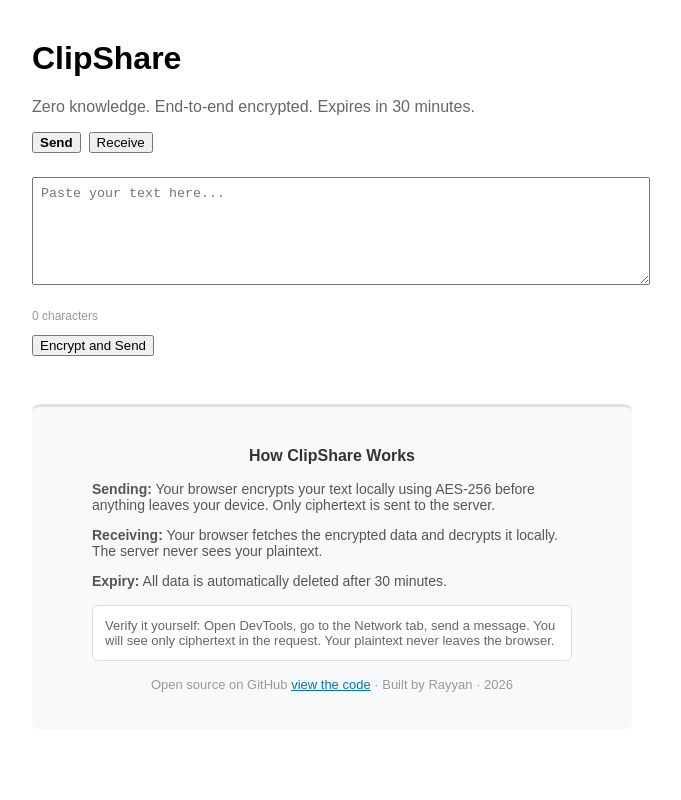
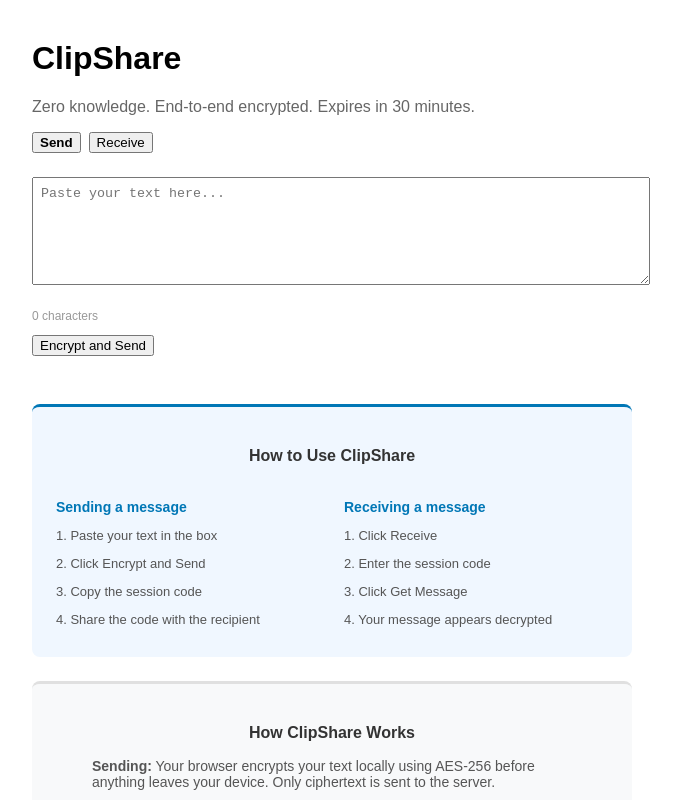
Before and after one commit to RayyanSameer/AWS_Serverless_Clipboard_MiniApp, a React (Vite) app in the folder src/frontend/: page / in a window 1280 px wide. Shown: the top 800 px of the page, without its empty margins (308-989 px from the left). Built offline with nearby package versions, Linux system fonts and the light colour scheme; no server answers.

Commit message:
Added Warning Messages , A Copy Message button for user convinience , A How to Guide for new users

```diff
--- a/src/frontend/src/App.jsx
+++ b/src/frontend/src/App.jsx
@@ -14,7 +14,7 @@ export default function App() {
   const [showCode, setShowCode] = useState(false)
   const [fetching, setFetching] = useState(false)
 
-  const GITHUB_URL = 'https://github.com/RayyanSameer/AWS_Serverless_Clipboard_MiniApp'
+  const GITHUB_URL = 'https://github.com/RayyanSameer/AWS-Serverless-ClipShare-Application'
 
   async function handleSend() {
     if (!text.trim()) { setStatus('Nothing to send.'); return }
@@ -116,8 +116,11 @@ export default function App() {
                   Copy
                 </button>
               </div>
+              <p style={{ color: 'red', fontSize: '13px', marginTop: '8px', fontWeight: 'bold' }}>
+                Only share this code with the intended recipient.
+              </p>
               <p style={{ color: '#666', fontSize: '13px' }}>
-                Share this with the recipient. Expires in 30 minutes.
+                Expires in 30 minutes.
               </p>
               <button
                 onClick={handleSendAnother}
@@ -186,6 +189,25 @@ export default function App() {
                 value={receivedText}
                 style={{ width: '100%', padding: '8px', background: '#f9f9f9' }}
               />
+              <div style={{ display: 'flex', gap: '8px', marginTop: '12px' }}>
+                <button
+                  onClick={() => {
+                    navigator.clipboard.writeText(receivedText)
+                    setStatus('Message copied!')
+                    setTimeout(() => setStatus(''), 2000)
+                  }}
+                  style={{
+                    padding: '8px 16px',
+                    cursor: 'pointer',
+                    background: '#0077b6',
+                    color: '#fff',
+                    border: 'none',
+                    borderRadius: '4px',
+                    fontSize: '13px'
+                  }}
+                >
+                  Copy Message
+                </button>
                 <button
                   onClick={() => {
                     setReceivedText('')
@@ -193,7 +215,6 @@ export default function App() {
                     setStatus('')
                   }}
                   style={{
-                  marginTop: '12px',
                     padding: '8px 16px',
                     cursor: 'pointer',
                     background: '#333',
@@ -206,6 +227,7 @@ export default function App() {
                   Receive Another
                 </button>
               </div>
+            </div>
           )}
         </div>
       )}
@@ -216,8 +238,42 @@ export default function App() {
         </p>
       )}
 
+      {/* How to use */}
       <div style={{
         marginTop: '48px',
+        padding: '24px',
+        background: '#f0f7ff',
+        borderRadius: '8px',
+        borderTop: '3px solid #0077b6'
+      }}>
+        <h3 style={{ marginBottom: '20px', fontSize: '16px', color: '#333', textAlign: 'center' }}>
+          How to Use ClipShare
+        </h3>
+        <div style={{ display: 'flex', gap: '24px', flexWrap: 'wrap' }}>
+          <div style={{ flex: 1, minWidth: '200px' }}>
+            <p style={{ fontWeight: 'bold', color: '#0077b6', marginBottom: '8px', fontSize: '14px' }}>
+              Sending a message
+            </p>
+            <p style={{ fontSize: '13px', color: '#555', marginBottom: '6px' }}>1. Paste your text in the box</p>
+            <p style={{ fontSize: '13px', color: '#555', marginBottom: '6px' }}>2. Click Encrypt and Send</p>
+            <p style={{ fontSize: '13px', color: '#555', marginBottom: '6px' }}>3. Copy the session code</p>
+            <p style={{ fontSize: '13px', color: '#555', marginBottom: '6px' }}>4. Share the code with the recipient</p>
+          </div>
+          <div style={{ flex: 1, minWidth: '200px' }}>
+            <p style={{ fontWeight: 'bold', color: '#0077b6', marginBottom: '8px', fontSize: '14px' }}>
+              Receiving a message
+            </p>
+            <p style={{ fontSize: '13px', color: '#555', marginBottom: '6px' }}>1. Click Receive</p>
+            <p style={{ fontSize: '13px', color: '#555', marginBottom: '6px' }}>2. Enter the session code</p>
+            <p style={{ fontSize: '13px', color: '#555', marginBottom: '6px' }}>3. Click Get Message</p>
+            <p style={{ fontSize: '13px', color: '#555', marginBottom: '6px' }}>4. Your message appears decrypted</p>
+          </div>
+        </div>
+      </div>
+
+      {/* How it works technical */}
+      <div style={{
+        marginTop: '24px',
         padding: '24px',
         background: '#f8f9fa',
         borderRadius: '8px',
```
Lines whose indentation alone changed are shown as unchanged.
